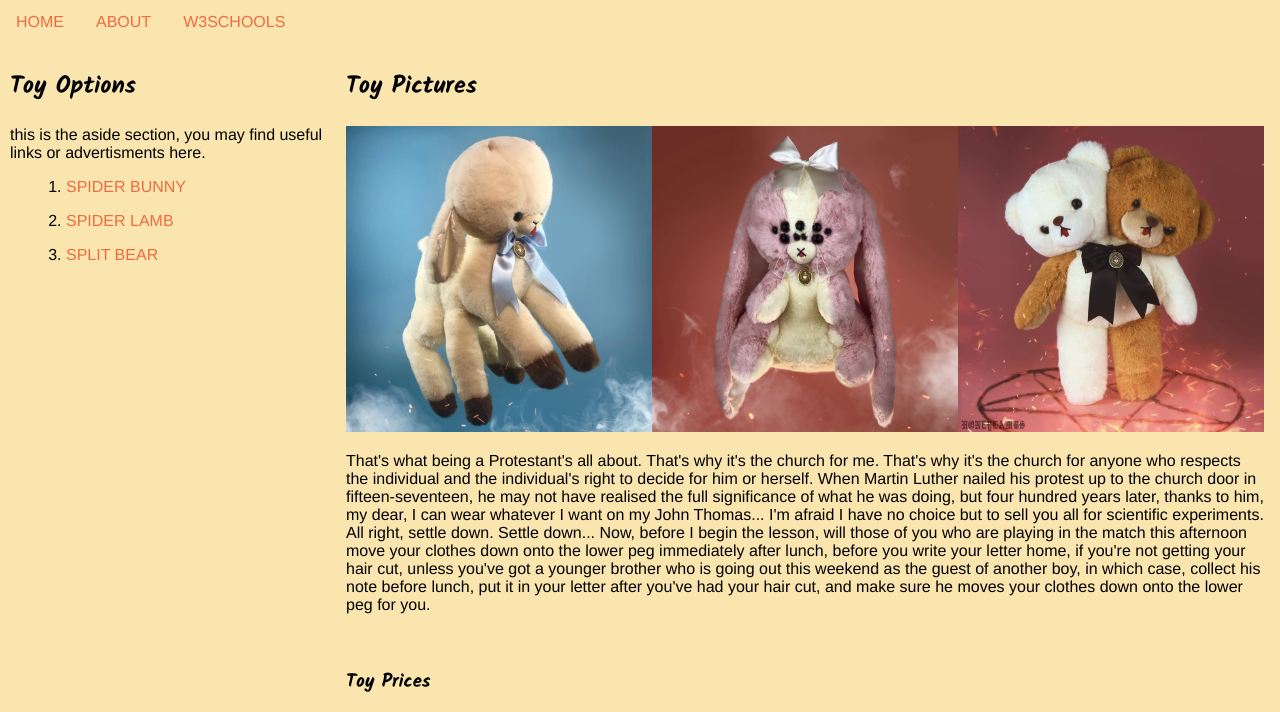
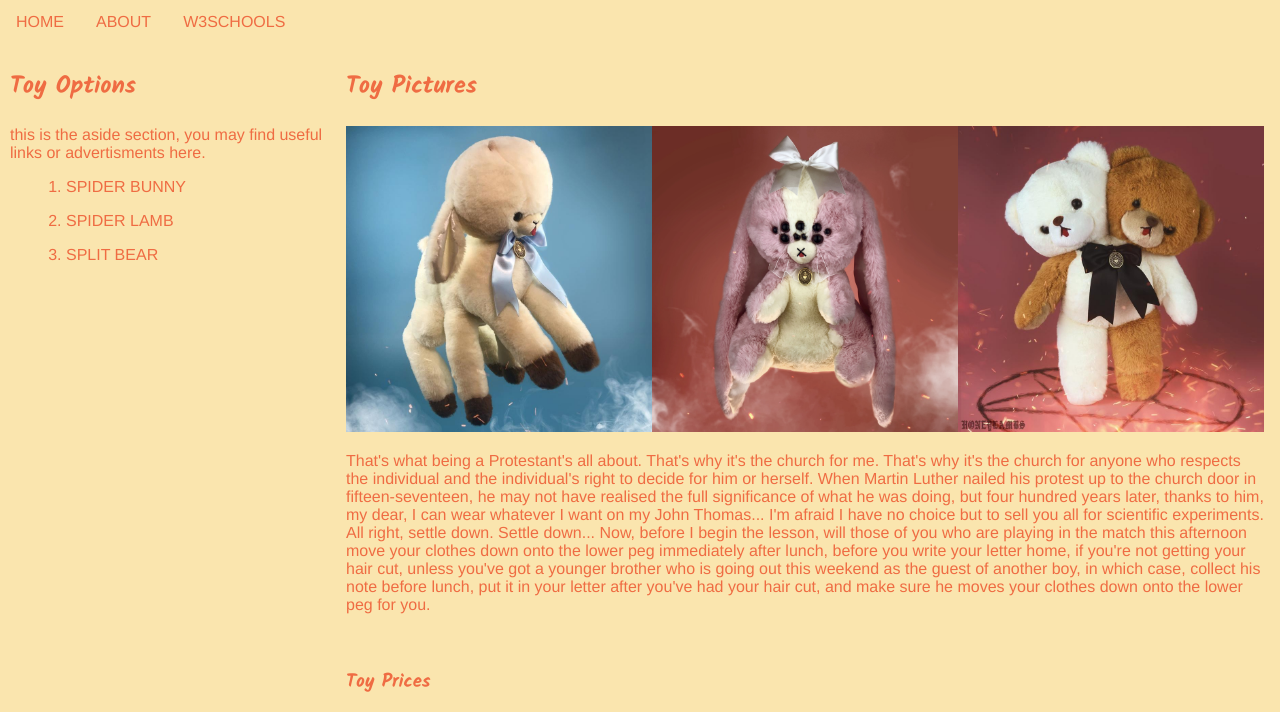
Before and after one commit to taariqamozilla/LayoutDesign, a plain HTML site: page index.html in a window 1280 px wide. Shown: the part 78-790 px from the top of the page. Drawn offline with Linux system fonts and the light colour scheme.

Commit message:
Update styles.css

```diff
--- a/styles/styles.css
+++ b/styles/styles.css
@@ -36,6 +36,7 @@
 /*Global Variables*/
 html{
     font-family: helvetica, sans-serif;
+    color: rgb(239, 108, 67);
 }
 body{
     margin: 0;
```
